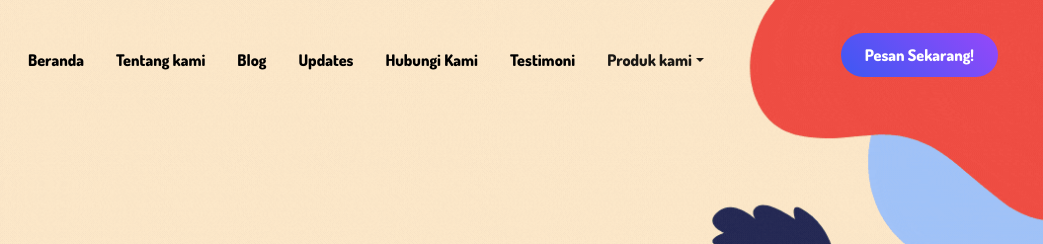
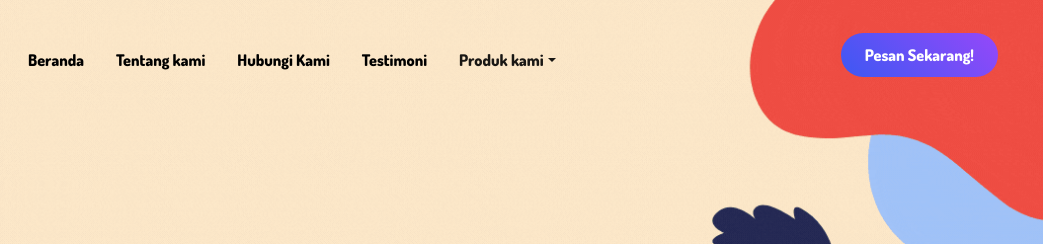
Before and after one commit to rema250500/Website_grhablock, a plain HTML site: page index.html in a window 1280 px wide. Shown: the top 244 px of the page, 237-1280 px from the left. Drawn offline with Linux system fonts and the light colour scheme; files whose address does not match are found by name.

Commit message:
grhablock1

```diff
--- a/index.html
+++ b/index.html
@@ -54,12 +54,6 @@
           </li>
           <li class="nav-item">
             <a class="nav-link" href="about.html"style ="color:black;">Tentang kami</a>
-          </li>
-          <li class="nav-item">
-            <a class="nav-link" href="blog.html"style ="color:black;">Blog</a>
-          </li>
-          <li class="nav-item">
-            <a class="nav-link" href="blog.html"style ="color:black;">Updates</a>
           </li>
           <!--update dihapus-->
           <li class="nav-item">
```
